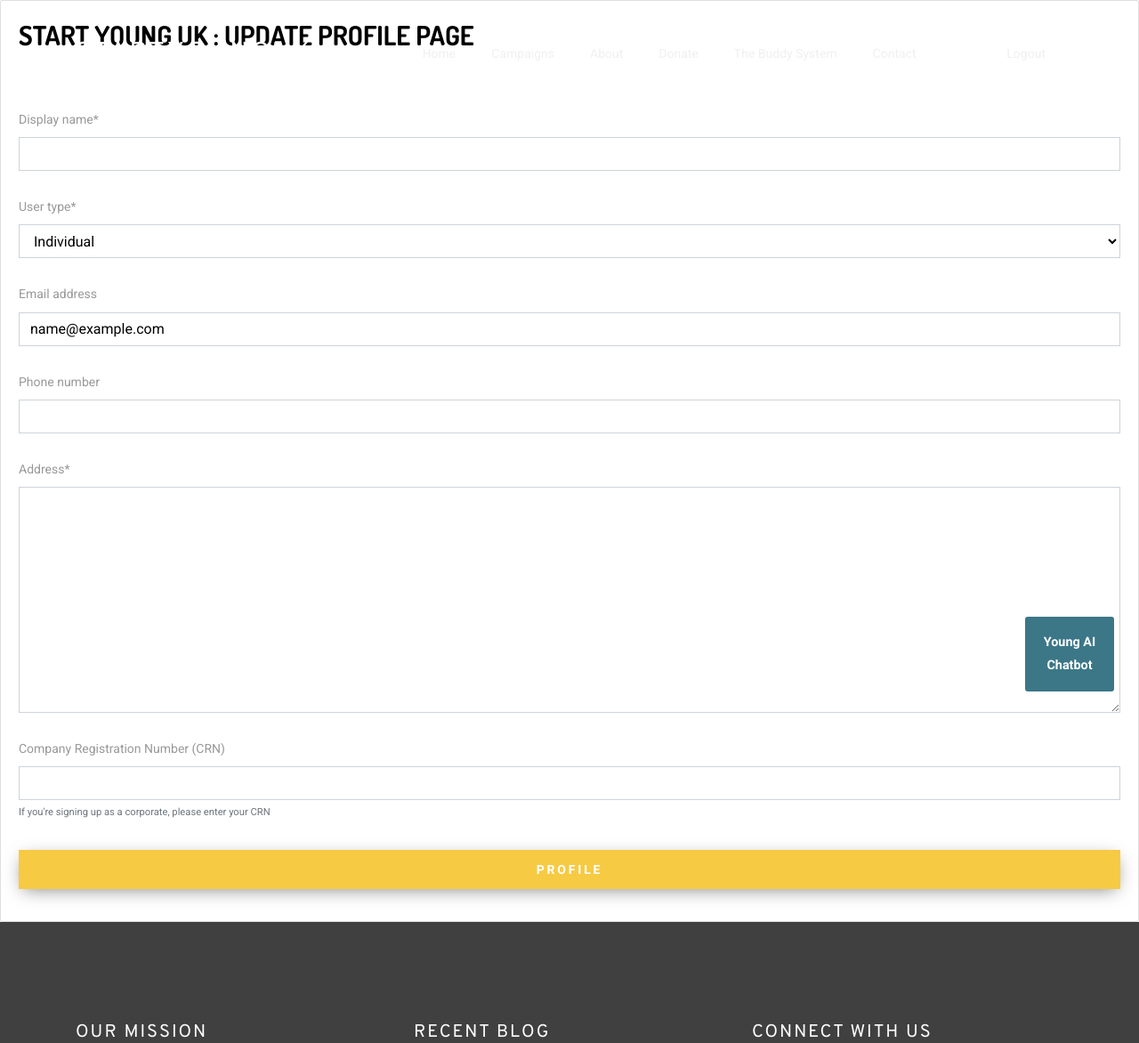
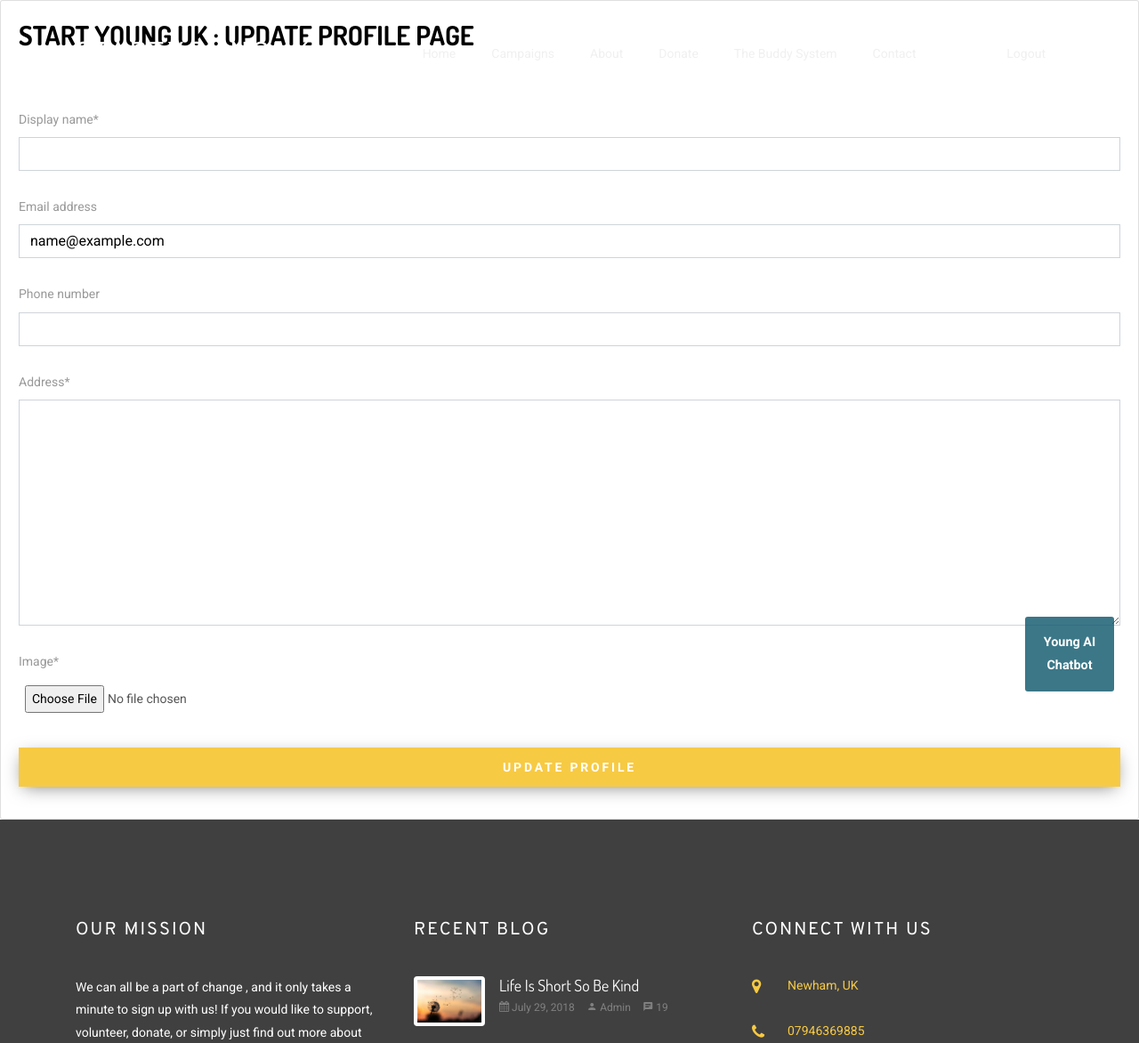
Before and after one commit to styuk1234/StartYoungUK-Website, a Django app: page /users/profile in a window 1280 px wide. Shown: the top 1172 px of the page at 89% size. Run offline with Django 4.2, Linux system fonts and the light colour scheme; the visitor is signed in with stand-in values (Sample User, id 1); some libraries are stand-ins or nearby versions; some web fonts are replaced.

Commit message:
Minor changes

```diff
--- a/users/forms.py
+++ b/users/forms.py
@@ -1,7 +1,3 @@
-from math import fabs
-import re
-from xml.dom import ValidationErr
-from xmlrpc.client import Boolean
 from django import forms
 from django.contrib.auth.models import User
 from django.contrib.auth.forms import UserCreationForm, AuthenticationForm
@@ -122,14 +118,14 @@
 class UpdateUserForm(forms.ModelForm):
     class Meta:
         model = User
-        fields = ['display_name', 'user_type', 'email', 'phone_number', 'address', 'crn_no', 'captcha']
+        fields = ['display_name', 'email', 'phone_number', 'address', 'image', 'captcha']
 
     def __init__(self, *args, **kwargs):
         self.user = kwargs.pop('user', None)
         super(UpdateUserForm, self).__init__(*args, **kwargs)
 
     display_name = forms.CharField(required=True)
-    user_type = forms.ChoiceField(choices=(('I', 'Individual'), ('C', 'Corporate')), required=True)
+    image = forms.ImageField()
 
     # email = forms.EmailField(required=True)
     phone_number = PhoneNumberField(
@@ -142,12 +138,7 @@
         widget=forms.Textarea(),
         required=True,
     )
-    crn_no = forms.CharField(
-        label="Company Registration Number (CRN)",
-        required=False,
-        help_text="If you're signing up as a corporate, please enter your CRN",
-        validators=[MinLengthValidator(limit_value=8)],
-    )
+
     captcha = ReCaptchaField(widget=ReCaptchaV2Checkbox())
 
     def clean_email(self):
@@ -161,44 +152,7 @@
         else:
             return email
 
-    def clean_phone_number(self):
-        # Validate unique phone_number
-        phone_number = self.cleaned_data["phone_number"]
-
-        try:
-            #   StartYoungUKUser.objects.get(phone_number=phone_number)
-            StartYoungUKUser.objects.filter(phone_number=phone_number).exclude(
-                phone_number=self.cleaned_data["phone_number"])
-        except StartYoungUKUser.DoesNotExist:
-
-            return phone_number
-
-        raise forms.ValidationError("This Phone Number is already registered.")
-
-    def clean_crn_no(self):
-        # Validate unique CRN
-        crn_no = self.cleaned_data["crn_no"]
-        user_type = self.cleaned_data["user_type"]
-
-        try:
-            # Check if CRN exists and is non-default
-            StartYoungUKUser.objects.get(crn_no=crn_no) and bool(crn_no)
-
-        except StartYoungUKUser.DoesNotExist:
-            if user_type == 'C' and not crn_no:
-                # If user is corporate type but has not entered CRN, prompt validation error
-                raise ValidationError(
-                    "Since you've chosen corporate user, please enter your CRN for validation."
-                )
-            elif user_type == 'I' and crn_no:
-                # Individual user might have put something by mistake in CRN field, so just get rid of it
-                # when entering it into the database
-                self.cleaned_data['crn_no'] = '00000000'
-
-            return self.cleaned_data['crn_no']
-
-        raise forms.ValidationError("This CRN is already registered.")
 
 class SDPForm(forms.Form):
     amount=forms.IntegerField(required=True)
-    frequency=forms.ChoiceField(required=True,choices=(('W', 'Weekly'), ('F', '15-days'), ('M', 'Monthly'), ('Q', 'Quaterly')))
+    frequency=forms.ChoiceField(required=True,choices=(('W', 'Weekly'), ('F', 'Fortnightly'), ('M', 'Monthly'), ('Q', 'Quaterly')))
--- a/users/templates/profile.html
+++ b/users/templates/profile.html
@@ -40,13 +40,13 @@
 
                                 <h2 class="title">Start Young UK : Update Profile Page</h2>
                                 {% load crispy_forms_tags %}
-                      <form method="POST" class="post-form">
+                      <form method="POST" class="post-form" enctype="multipart/form-data">
                         {% csrf_token %}
                         <fieldset class="form-group">
                             {{ form|crispy }}
                         </fieldset>
                         <div class="form-group">
-                            <button class="signup-btn btn btn-primary" type="submit">Profile</button>
+                            <button class="signup-btn btn btn-primary" type="submit">Update Profile</button>
                         </div>
                     </form>
                 </div>
--- a/users/views.py
+++ b/users/views.py
@@ -86,11 +86,6 @@
     return render(request, 'userhome.html')
 
 
-@login_required
-def profile(request):
-    return render(request, 'profile.html')
-
-
 # def donate_money(request):
 #     return redirect('donate')
 
@@ -152,7 +147,7 @@
     for x in best_match_child:
         if(x != -1):
             childx=Child.objects.get(child_id=x)
-            if(childx.mentor__isnull == True):
+            if(childx.mentor__isnull == None):
                 recommended_child.append(childx)
     return render(request, 'mentor.html', {'form':form, 'recommended_child':recommended_child})
 
```
